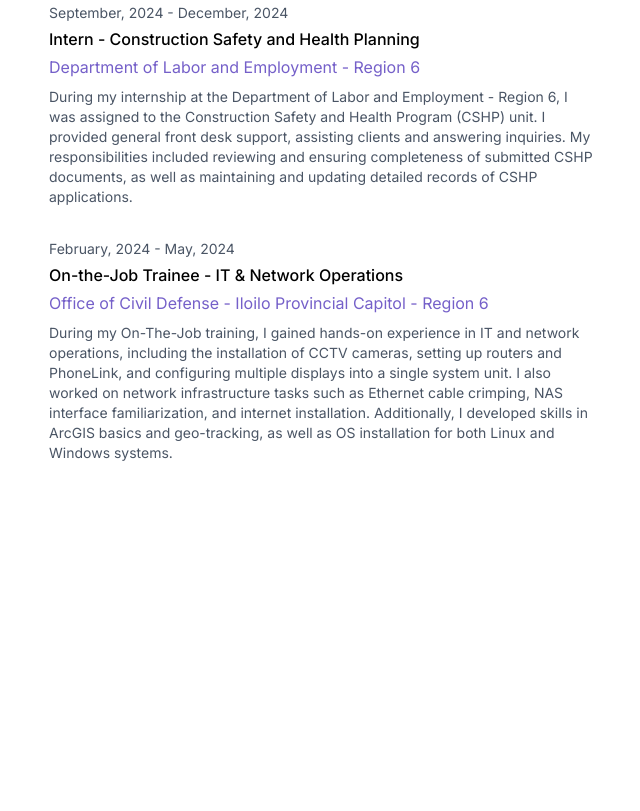
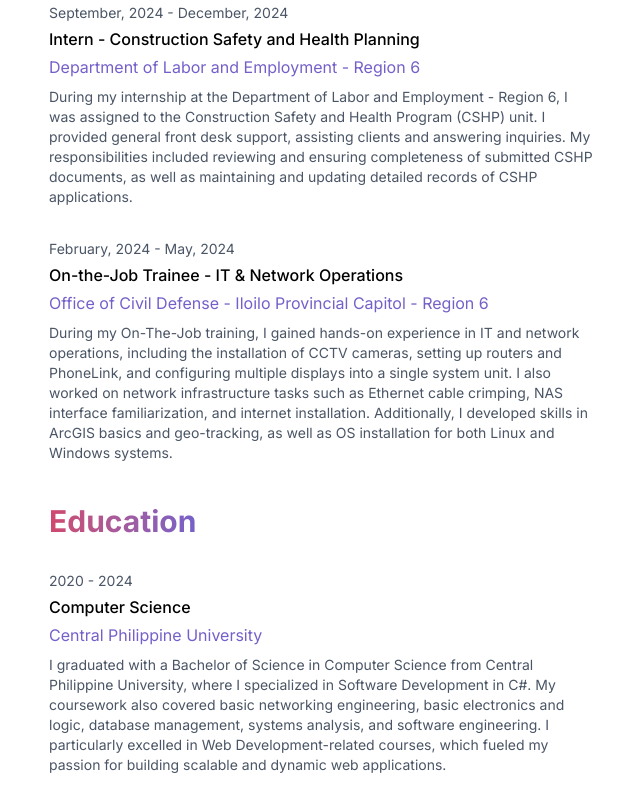
Before and after one commit to nnneninl/my-portfolio, an Astro site: page / in a window 1280 px wide. Shown: the part 797-1608 px from the top of the page, without its empty margins (319-959 px from the left). Before the commit the page ends 1340 px from the top, so only its background shows below. Built offline with nearby package versions, Linux system fonts and the light colour scheme; Astro itself is replaced by a stand-in of ours.

Commit message:
feat: add Education section

```diff
--- /dev/null
+++ b/src/components/sections/Education.astro
@@ -0,0 +1,46 @@
+---
+---
+
+<section class="space-y-8 slide-up">
+  <h2 class="text-3xl font-semibold bg-gradient-to-r from-[#d0486e] to-[#7560c9] bg-clip-text text-transparent inline-block">
+    Education
+  </h2>
+
+  <div class="space-y-2">
+    <div class="flex items-center justify-between">
+      <div class="space-y-1">
+        <p class="text-gray-600 dark:text-gray-400 text-sm">
+          2020 - 2024
+        </p>
+        <p class="font-medium">Computer Science</p>
+        <p class="text-[#7560c9]">Central Philippine University</p>
+      </div>
+    </div>
+    <p class="text-gray-600 dark:text-gray-400 text-sm">
+      I graduated with a Bachelor of Science in Computer Science from
+      Central Philippine University, where I specialized in Software
+      Development in C#. My coursework also covered basic networking
+      engineering, basic electronics and logic, database management, systems
+      analysis, and software engineering. I particularly excelled in Web
+      Development-related courses, which fueled my passion for building
+      scalable and dynamic web applications.
+    </p>
+  </div>
+</section>
+
+<style>
+  @keyframes fadeInSlideUp {
+    from {
+      opacity: 0;
+      transform: translateY(100px);
+    }
+    to {
+      opacity: 1;
+      transform: translateX(0);
+    }
+  }
+
+  .slide-up {
+    animation: fadeInSlideUp 1s ease-out forwards;
+  }
+</style>
--- a/src/pages/index.astro
+++ b/src/pages/index.astro
@@ -3,6 +3,7 @@
 import Layout from "@/layouts/Layout.astro";
 import AboutMe from "@/components/sections/AboutMe.astro";
 import Experiences from "@/components/sections/Experiences.astro";
+import Education from "@/components/sections/Education.astro";
 ---
 
 <Layout>
@@ -11,6 +12,7 @@
       <main class="space-y-10">
         <AboutMe />
         <Experiences />
+        <Education />
       </main>
   </div>
 </Layout >
```
